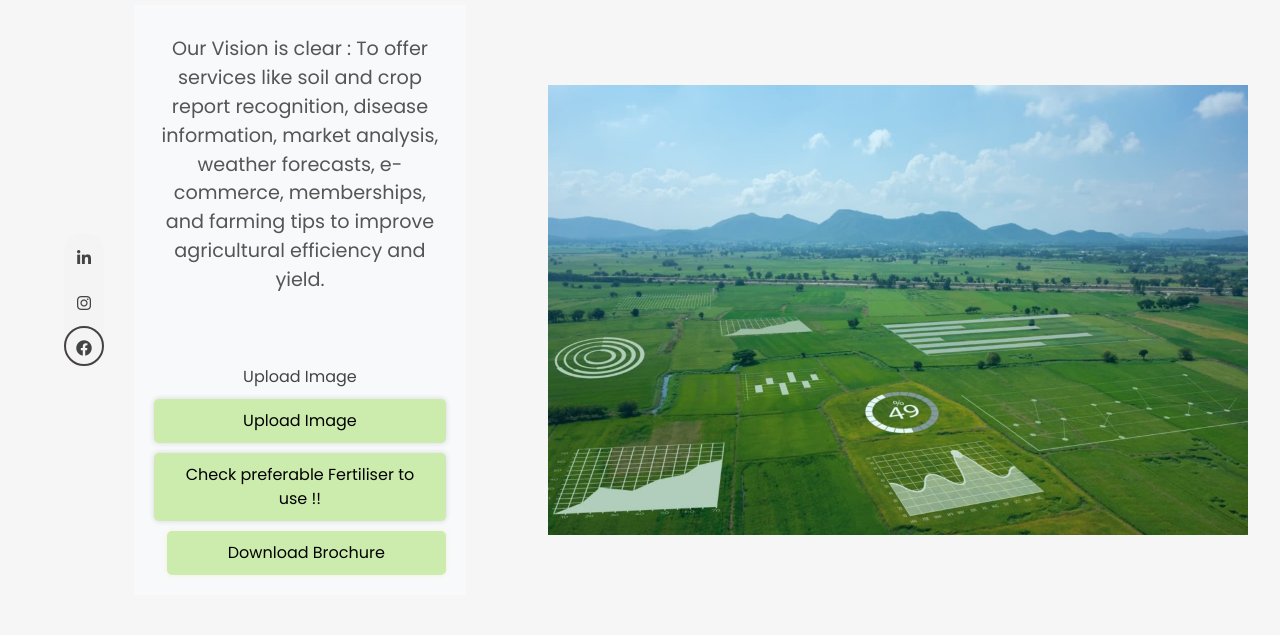
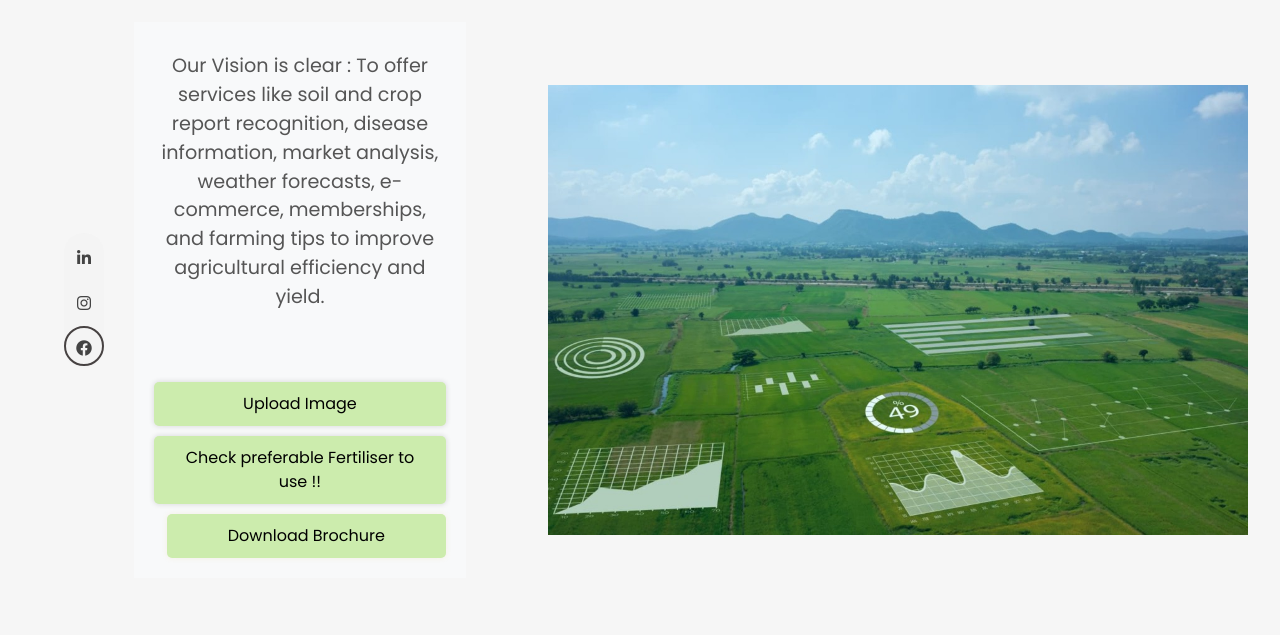
Before and after one commit to Satyam30raj/E-comm, a Flask app: page / in a window 1280 px wide. Shown: the part 100-735 px from the top of the page. Run offline with Flask 3, Linux system fonts and the light colour scheme; some libraries are stand-ins or nearby versions; some web fonts are replaced.

Commit message:
home.html

```diff
--- a/templates/home.html
+++ b/templates/home.html
@@ -222,7 +222,7 @@
                             </p>
                         </div>
                         <div class="hero_btn">
-                            <h2>Upload Image</h2>
+
 <a href="#" class="btn_1" id="uploadLink">Upload Image </a>
                             <a href="/index" class="btn_1">Check preferable Fertiliser to use !!</a>
                             <button class="btn_2">
```
